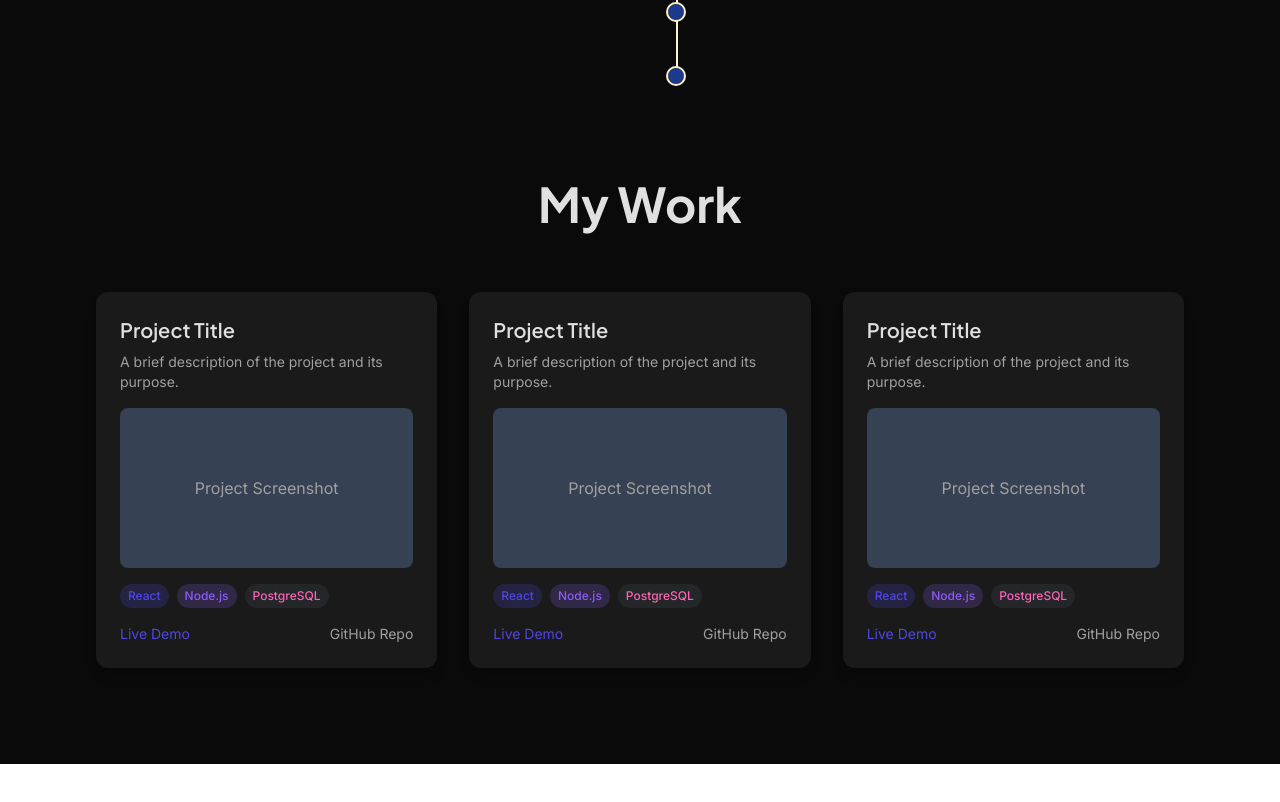
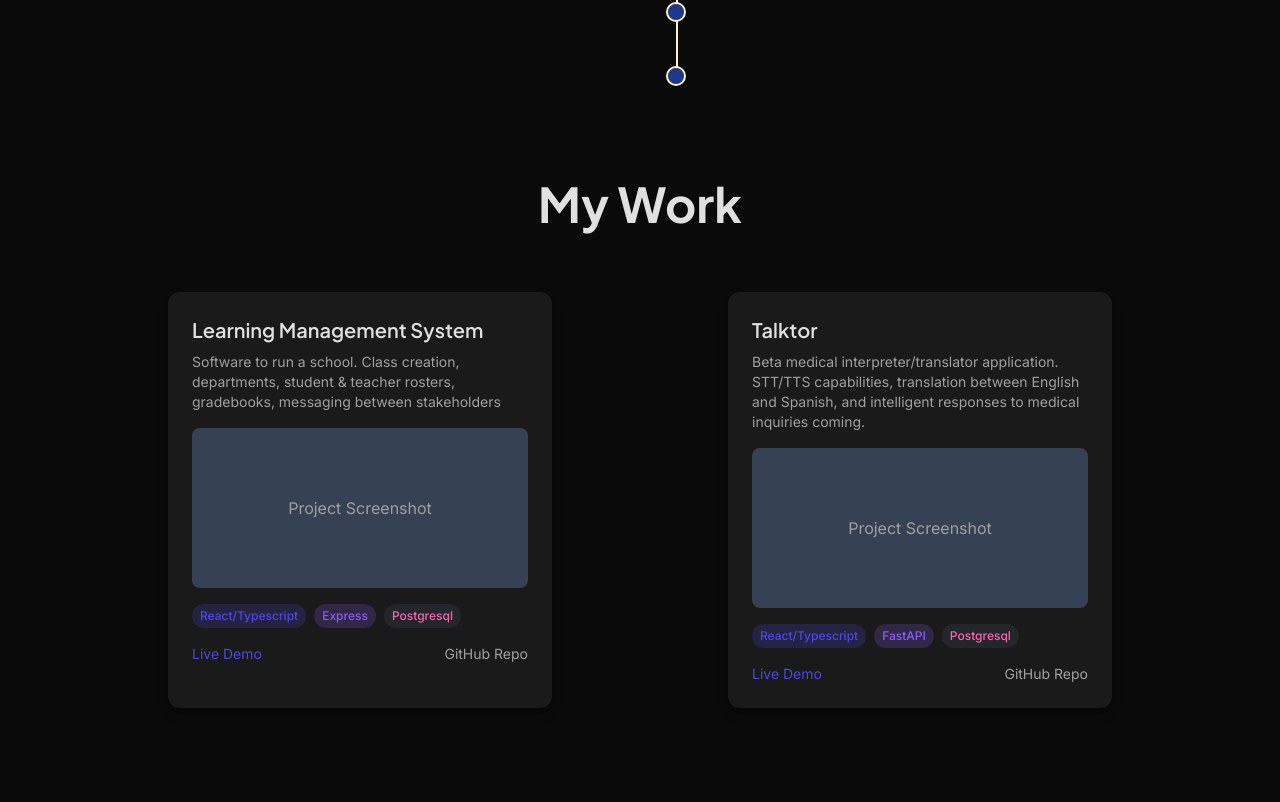
Before and after one commit to surajgopal85/my-dev-portfolio, a React (Vite) app: page / in a window 1280 px wide. Shown: the part 1108-1910 px from the top of the page. Before the commit the page ends 1872 px from the top, so only its background shows below. Built offline with nearby package versions, Linux system fonts and the light colour scheme.

Commit message:
added specific work details, portfolio map -> no generic cards

```diff
--- a/src/PortfolioMain.tsx
+++ b/src/PortfolioMain.tsx
@@ -1,5 +1,6 @@
 import { WorkCard } from "./WorkCard";
 import { motion } from 'framer-motion';
+import portfolio from './portfolio_details/repo-details.json';
 
 export const PortfolioMain: React.FC = () => {
     // build animations
@@ -24,15 +25,19 @@ export const PortfolioMain: React.FC = () => {
                 My Work
             </h2>
             <motion.div
-                className="grid grid-cols-1 md:grid-cols-2 lg:grid-cols-3 gap-8 justify-items-center"
+                className="grid grid-cols-1 md:grid-cols-2 lg:grid-cols-2 gap-8 justify-items-center"
                 variants={containerVariants}
                 initial="hidden"
                 whileInView="visible"
                 viewport={{ once: true, amount: 0.3 }}
             >
-                <WorkCard variants={itemVariants} />
-                <WorkCard variants={itemVariants} />
-                <WorkCard variants={itemVariants} />
+                {portfolio.map((project, index) => (
+                    <WorkCard
+                        key={index}
+                        variants={itemVariants}
+                        project={project}
+                    />
+                ))}
             </motion.div>
 
          </section>
--- a/src/WorkCard.tsx
+++ b/src/WorkCard.tsx
@@ -1,30 +1,41 @@
 // WorkCard.tsx
 import { motion, Variants } from 'framer-motion';
 
+type Project = {
+    project_title: string;
+    project_description: string;
+    frontend_language: string;
+    backend_language: string;
+    database_management_system: string;
+    demo_site: string;
+    github_repo: string;
+};
+
 type WorkCardProps = {
     variants: Variants; // To accept stagger variants from parent
+    project: Project;
 }
 
-export const WorkCard: React.FC<WorkCardProps> = ({ variants }) => {
+export const WorkCard: React.FC<WorkCardProps> = ({ variants, project }) => {
     return (
         <motion.div
             className="bg-dark-surface p-6 rounded-xl shadow-lg hover:shadow-2xl transition-all duration-300 w-full max-w-sm"
             variants={variants} // pass animation from parent overview
             whileHover={{ scale: 1.1 }} // enlarge 10% on hover
         >
-            <h3 className="text-xl font-semibold text-light-text mb-2">Project Title</h3>
-            <p className="text-subtle-text text-sm mb-4">A brief description of the project and its purpose.</p>
+            <h3 className="text-xl font-semibold text-light-text mb-2">{project.project_title}</h3>
+            <p className="text-subtle-text text-sm mb-4">{project.project_description}</p>
             <div className="bg-gray-700 h-40 rounded-lg mb-4 flex items-center justify-center text-subtle-text text-center">
                 Project Screenshot
             </div>
             <div className="flex flex-wrap gap-2 text-xs font-medium mb-4">
-                <span className="bg-accent-blue/20 text-accent-blue px-2 py-1 rounded-full">React</span>
-                <span className="bg-accent-purple/20 text-accent-purple px-2 py-1 rounded-full">Node.js</span>
-                <span className="bg-gray-600/20 text-pink-400 px-2 py-1 rounded-full">PostgreSQL</span>
+                <span className="bg-accent-blue/20 text-accent-blue px-2 py-1 rounded-full">{project.frontend_language}</span>
+                <span className="bg-accent-purple/20 text-accent-purple px-2 py-1 rounded-full">{project.backend_language}</span>
+                <span className="bg-gray-600/20 text-pink-400 px-2 py-1 rounded-full">{project.database_management_system}</span>
             </div>
             <div className="flex justify-between mt-4">
-                <a href="#" target="_blank" rel="noopener noreferrer" className="text-accent-blue hover:underline text-sm">Live Demo</a>
-                <a href="#" target="_blank" rel="noopener noreferrer" className="text-subtle-text hover:underline text-sm">GitHub Repo</a>
+                <a href={project.demo_site} target="_blank" rel="noopener noreferrer" className="text-accent-blue hover:underline text-sm">Live Demo</a>
+                <a href={project.github_repo} target="_blank" rel="noopener noreferrer" className="text-subtle-text hover:underline text-sm">GitHub Repo</a>
             </div>
         </motion.div>
     )
--- /dev/null
+++ b/src/portfolio_details/repo-details.json
@@ -0,0 +1,21 @@
+[
+    {
+        "project_title": "Learning Management System",
+        "project_description": "Software to run a school. Class creation, departments, student & teacher rosters, gradebooks, messaging between stakeholders",
+        "frontend_language": "React/Typescript",
+        "backend_language": "Express",
+        "database_management_system": "Postgresql",
+        "demo_site":"",
+        "github_repo": "https://github.com/surajgopal85/learning-management-system"
+
+    },
+    {
+        "project_title": "Talktor",
+        "project_description": "Beta medical interpreter/translator application. STT/TTS capabilities, translation between English and Spanish, and intelligent responses to medical inquiries coming.",
+        "frontend_language": "React/Typescript",
+        "backend_language": "FastAPI",
+        "database_management_system": "Postgresql",
+        "demo_site":"",
+        "github_repo": "https://github.com/surajgopal85/talktor"
+    }
+]
```
